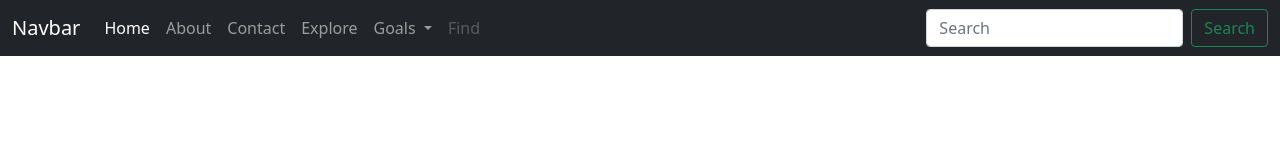
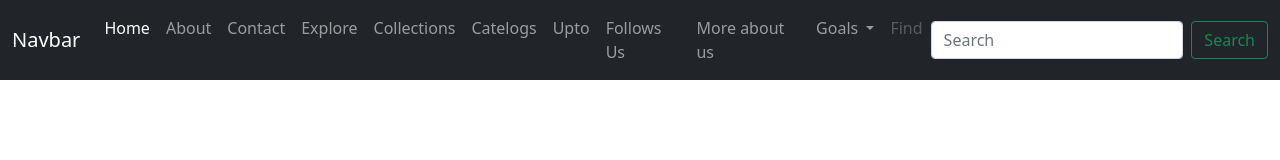
Before and after one commit to MehulSartanpara/Github, a plain HTML site: page index.html in a window 1280 px wide. Drawn offline with nearby package versions, Linux system fonts and the light colour scheme.

Commit message:
Add Five More Navs Links

```diff
--- a/index.html
+++ b/index.html
@@ -32,6 +32,21 @@
                 <li class="nav-item">
                     <a class="nav-link" href="#">Explore</a>
                 </li>
+                <li class="nav-item">
+                    <a class="nav-link" href="#">Collections</a>
+                </li>
+                <li class="nav-item">
+                    <a class="nav-link" href="#">Catelogs</a>
+                </li>
+                <li class="nav-item">
+                    <a class="nav-link" href="#">Upto</a>
+                </li>
+                <li class="nav-item">
+                    <a class="nav-link" href="#">Follows Us</a>
+                </li>
+                <li class="nav-item">
+                    <a class="nav-link" href="#">More about us</a>
+                </li>
                 <li class="nav-item dropdown">
                 <a class="nav-link dropdown-toggle" href="#" id="navbarDropdown" role="button" data-bs-toggle="dropdown" aria-expanded="false">
                     Goals
```
